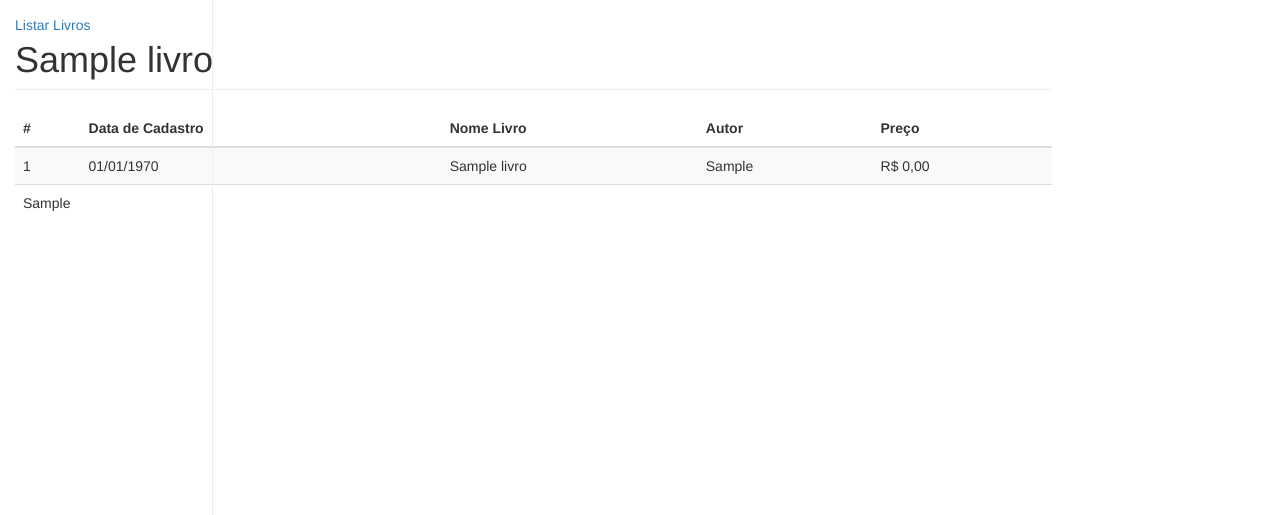
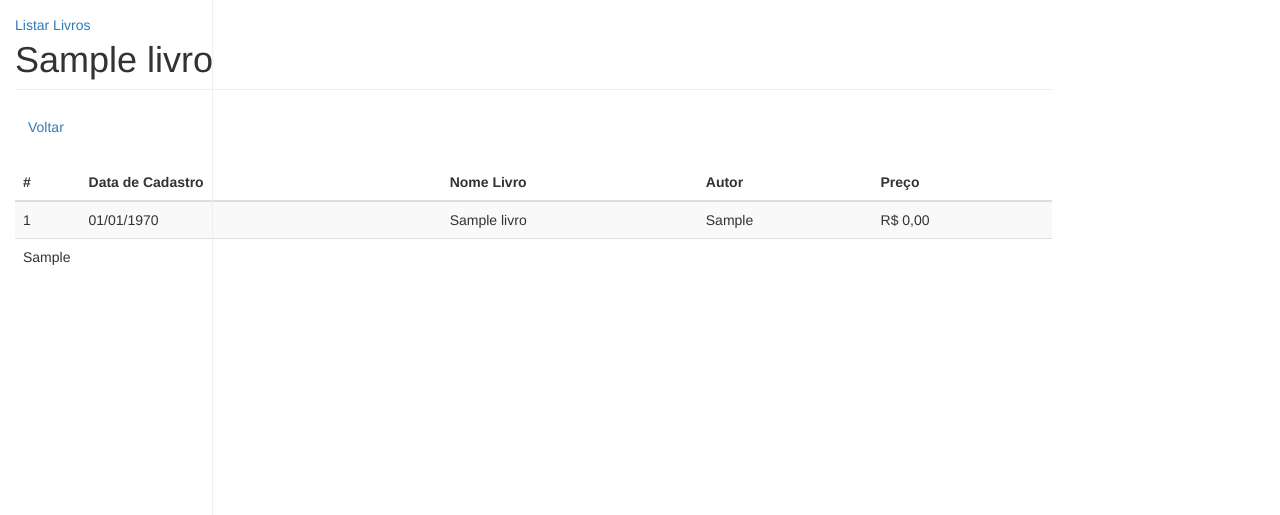
Before and after one commit to lucasffm/learning_ci, a CodeIgniter app: page /database/index.php/site/info/1 in a window 1280 px wide. Shown: the part 106-621 px from the top of the page. Run offline with CodeIgniter, Linux system fonts and the light colour scheme; tables that the repository leaves empty or names only in its code hold one stand-in row (values such as "Sample post"); some libraries are stand-ins or nearby versions.

Commit message:
Using anchor to links

```diff
--- a/application/views/layout/topo.php
+++ b/application/views/layout/topo.php
@@ -10,6 +10,11 @@
   <link href="<?php echo base_url('dist/bootstrap/css/bootstrap.min.css') ?>" rel="stylesheet">
   <!-- Custom styles for this template -->
   <link href="<?php echo base_url('dist/bootstrap/css/dashboard.css') ?>" rel="stylesheet">
+  <style>
+    .m-topo {
+      margin-top: 20px;
+    }
+  </style>
   <title><?php echo $titulo ?></title>
 </head>
 <body>
@@ -22,7 +27,7 @@
     <div class="collapse navbar-collapse" id="navbarsExampleDefault">
       <ul class="navbar-nav mr-auto">
         <li class="nav-item active">
-          <?php echo anchor('', 'Principal', ['class' => 'nav-link']) ?>
+          <?php echo anchor('/', 'Principal', ['class' => 'nav-link']) ?>
         </li>
         <li class="nav-item">
           <!-- <a class="nav-link" href="#">Link 1</a> -->
@@ -40,7 +45,7 @@
       <nav class="col-sm-3 col-md-2 hidden-xs-down bg-faded sidebar">
         <ul class="nav nav-pills flex-column">
           <li class="nav-item">
-            <?php echo anchor('', 'Principal', ['class' => 'nav-link']) ?>
+            <?php echo anchor('/', 'Principal', ['class' => 'nav-link']) ?>
           </li>
           <li class="nav-item">
             <?php echo anchor('site/livros', 'Listar Livros', ['class' => 'nav-link']) ?>
--- a/application/views/livros/index.php
+++ b/application/views/livros/index.php
@@ -11,6 +11,7 @@
           <th>Nome Livro</th>
           <th>Autor</th>
           <th>Preço</th>
+          <th>Acessar</th>
         </tr>
       </thead>
       <tbody>
@@ -23,6 +24,7 @@
                 <td>' . $livro->nome . '</td>
                 <td>' . $livro->autor . '</td>
                 <td>' . formatPrice($livro->preco) . '</td>
+                <td>' . anchor('/site/info/' . $livro->id, 'Info', ['title' => 'Mais Informações', 'class' => 'btn btn-info']) . '</td>
               </tr>';
         }
         ?>
--- a/application/views/livros/info.php
+++ b/application/views/livros/info.php
@@ -3,7 +3,8 @@
 
   <section class="row placeholders">
     <div class="col-12 col-sm-12">
-    <table class="table table-striped">
+    <?php echo anchor('site/livros', 'Voltar', ['class' => 'btn btn-secondary']) ?>
+    <table class="table table-striped m-topo">
       <thead>
         <tr>
           <th>#</th>
```
